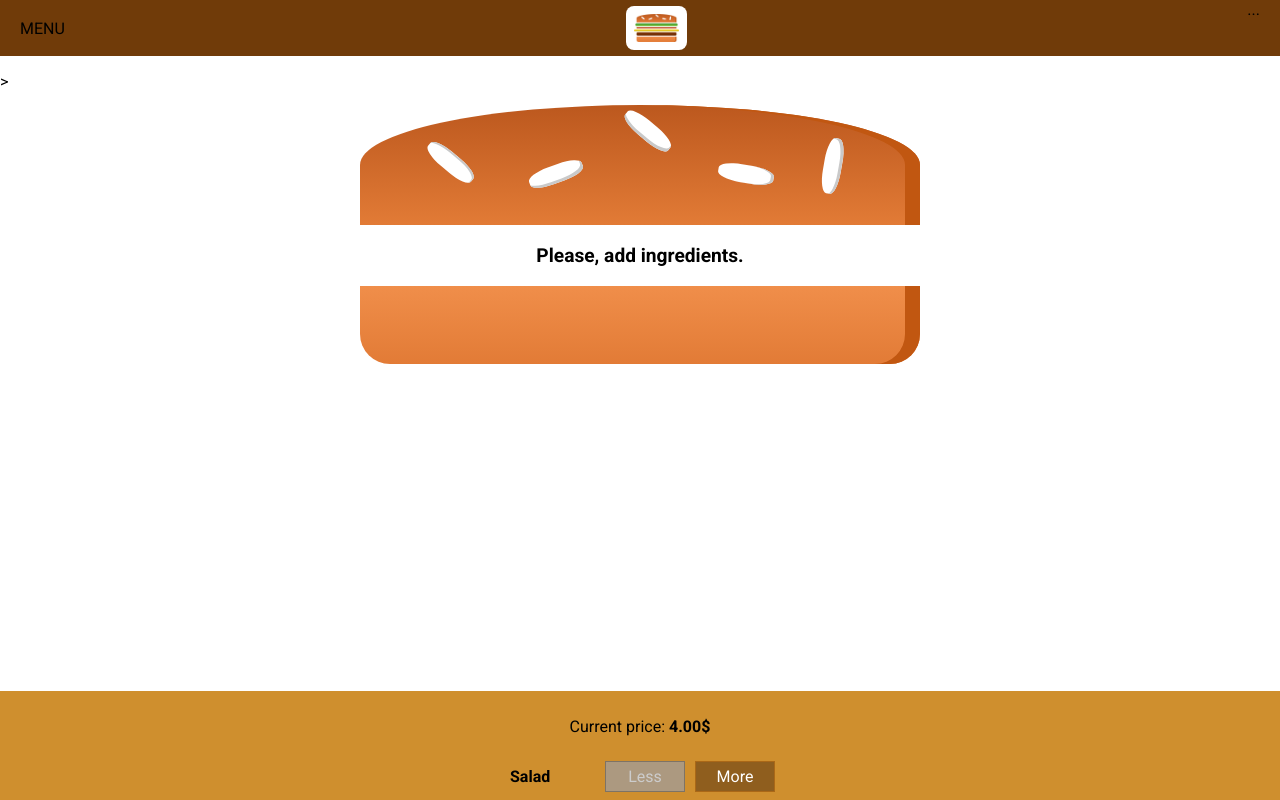
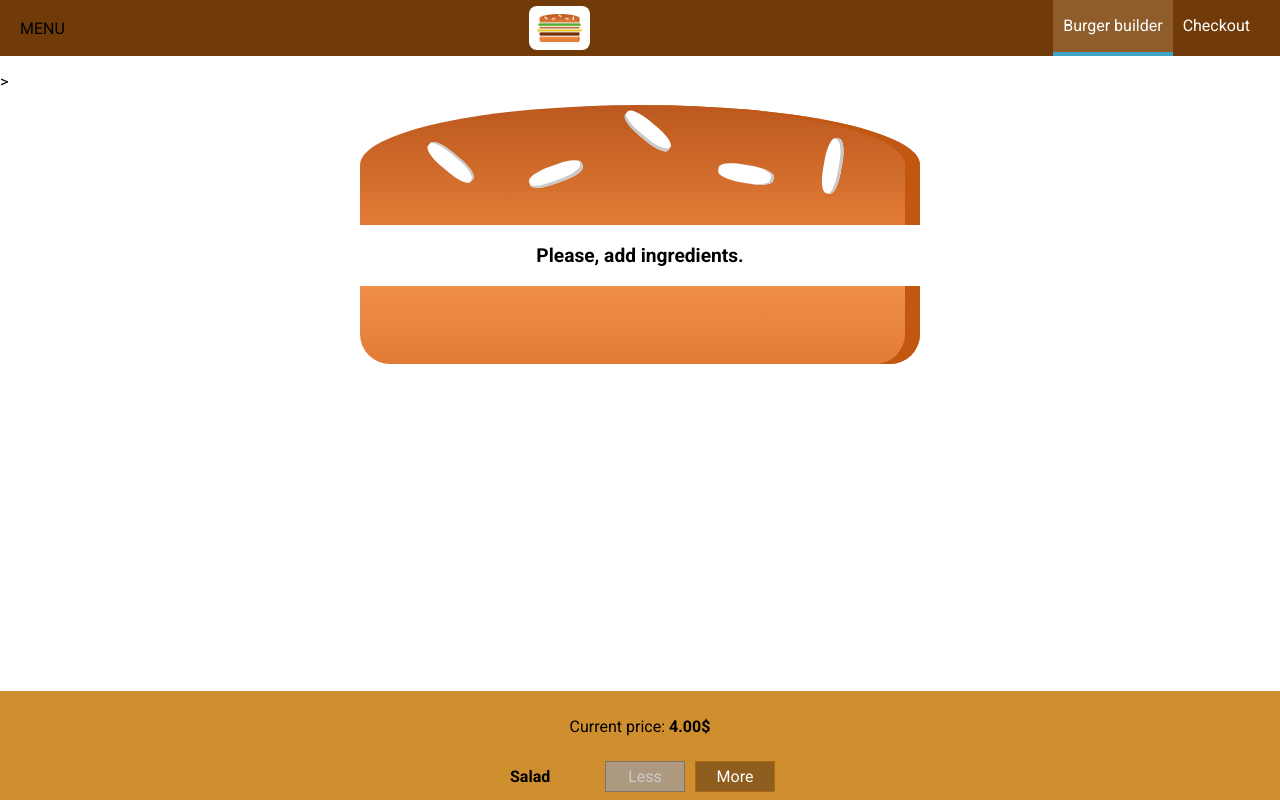
Before and after one commit to bartlomiejwiejak/burger-project, a React (Create React App) app: page / in a window 1280 px wide. Shown: the top 800 px of the page. Built offline with nearby package versions, Linux system fonts and the light colour scheme.

Commit message:
NavigationItems component

```diff
--- /dev/null
+++ b/src/components/Navigation/NavigationItems/NavigationItem/NavigationItem.css
@@ -0,0 +1,25 @@
+.NavigationItem {
+  margin: 0;
+  box-sizing: border-box;
+  display: flex;
+  height: 100%;
+  align-items: center;
+}
+
+.NavigationItem a {
+  color: white;
+  text-decoration: none;
+  height: 100%;
+  padding: 16px 10px;
+  border-bottom: 4px solid transparent;
+  box-sizing: border-box;
+  display: block;
+}
+
+.NavigationItem a:hover,
+.NavigationItem a:active,
+.NavigationItem a.active {
+  background-color: #8F5C2C;
+  border-bottom: 4px solid #40A4C8;
+  color: white;
+}
--- /dev/null
+++ b/src/components/Navigation/NavigationItems/NavigationItem/NavigationItem.js
@@ -0,0 +1,12 @@
+import React from 'react';
+import './NavigationItem.css';
+
+const NavigationItem = (props) => {
+  return (
+    <li className='NavigationItem'>
+      <a href={props.link} className={props.active ? 'active' : null}>{props.children}</a>
+    </li>
+  );
+}
+
+export default NavigationItem;
--- /dev/null
+++ b/src/components/Navigation/NavigationItems/NavigationItems.css
@@ -0,0 +1,8 @@
+.NavigationItems {
+  margin: 0;
+  padding: 0;
+  list-style: none;
+  display: flex;
+  align-items: center;
+  height: 100%;
+}
--- /dev/null
+++ b/src/components/Navigation/NavigationItems/NavigationItems.js
@@ -0,0 +1,13 @@
+import React from 'react';
+import './NavigationItems.css';
+import NavigationItem from './NavigationItem/NavigationItem';
+const NavigationItems = () => {
+  return (
+    <ul className='NavigationItems'>
+      <NavigationItem link='/' active>Burger builder</NavigationItem>
+      <NavigationItem link='/'>Checkout</NavigationItem>
+    </ul>
+  );
+}
+
+export default NavigationItems;
--- a/src/components/Navigation/Toolbar/Toolbar.js
+++ b/src/components/Navigation/Toolbar/Toolbar.js
@@ -1,14 +1,15 @@
 import React from 'react';
 import './Toolbar.css';
 import Logo from '../../Logo/Logo';
+import NavigationItems from '../NavigationItems/NavigationItems';
 const Toolbar = () => {
   return (
     <header className='Toolbar'>
       <div>MENU</div>
       <Logo />
       <nav>
-        ...
-     </nav>
+        <NavigationItems />
+      </nav>
     </header>
   );
 }
```
